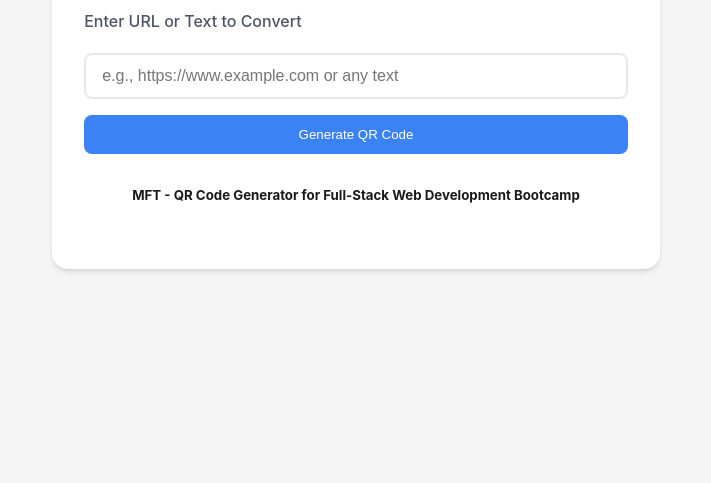
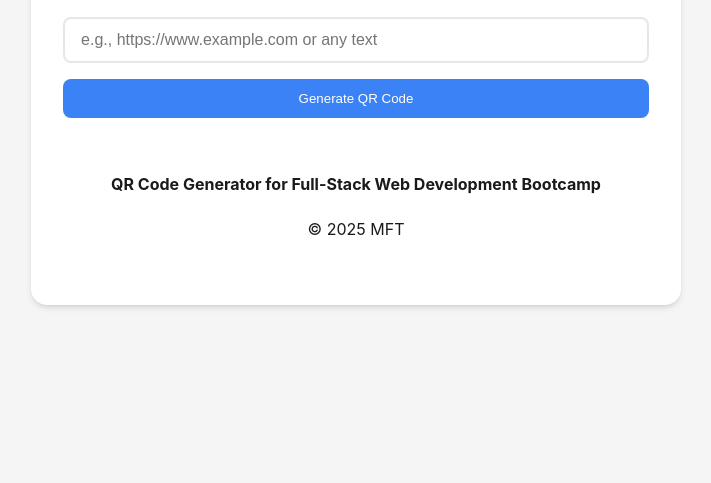
Before and after one commit to Martin-Ferrero-Thompson/AppBrewery-QR-Code-Gen, a website built with Vite: page index.html in a window 1280 px wide. Shown: the part 317-800 px from the top of the page, without its empty margins (332-1043 px from the left). Built offline with nearby package versions, Linux system fonts and the light colour scheme.

Commit message:
Added and Update footer

```diff
--- a/src/main.js
+++ b/src/main.js
@@ -14,7 +14,8 @@ document.querySelector('#app').innerHTML = `
       <div id="error" class="error"></div>
     </div>
     <div class="footer">
-      <h5>MFT - QR Code Generator for Full-Stack Web Development Bootcamp</h5>
+      <h4>QR Code Generator for Full-Stack Web Development Bootcamp</h4>
+      <p>&copy; 2025 MFT</p>
   </div>
 `
 
--- a/src/style.css
+++ b/src/style.css
@@ -47,11 +47,12 @@ h1 {
   text-align: center;
 }
 
-h5 {
+.footer {
   color: #1a1a1a;
   margin: 0 0 2rem 0;
   text-align: center;
 }
+
 .qr-form {
   display: flex;
   flex-direction: column;
```
